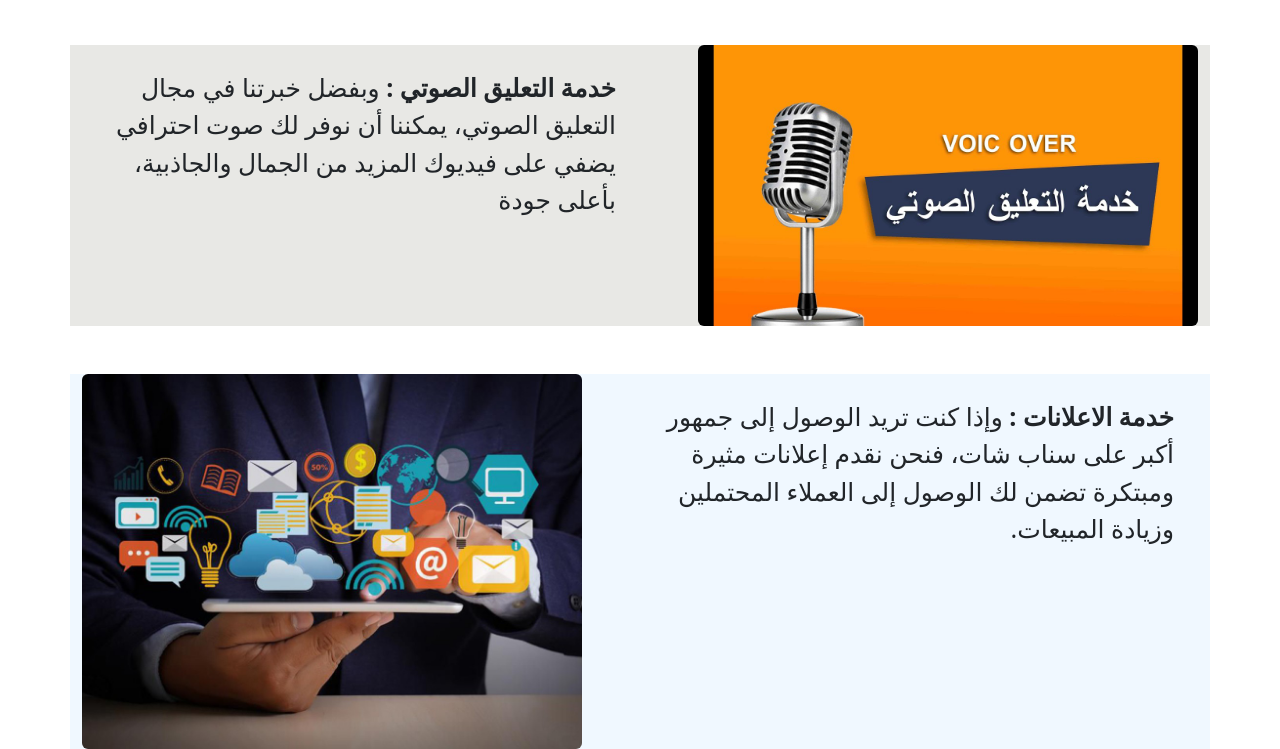
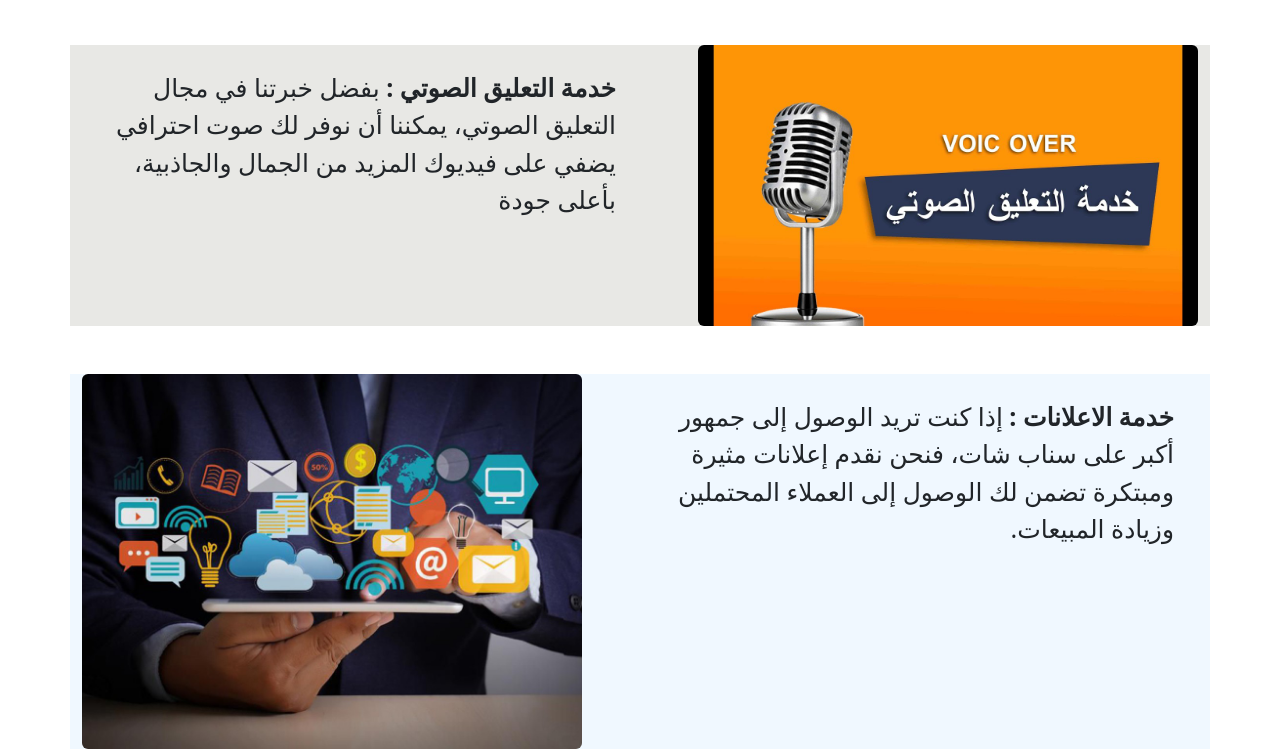
Before and after one commit to ahmedwahba333/sobolLandingPage, a plain HTML site: page index.html in a window 1280 px wide. Shown: the part 1159-1908 px from the top of the page. Drawn offline with nearby package versions, Linux system fonts and the light colour scheme.

Commit message:
paragsEdit0

```diff
--- a/index.html
+++ b/index.html
@@ -76,7 +76,7 @@
                 </a>
             </div>
             <div class="content p-4">
-                <p><strong> خدمة التعليق الصوتي : </strong>وبفضل خبرتنا في مجال التعليق الصوتي، يمكننا أن نوفر لك صوت احترافي يضفي على فيديوك المزيد من الجمال
+                <p><strong> خدمة التعليق الصوتي : </strong>بفضل خبرتنا في مجال التعليق الصوتي، يمكننا أن نوفر لك صوت احترافي يضفي على فيديوك المزيد من الجمال
                     والجاذبية، بأعلى جودة
                 </p>
             </div>
@@ -93,7 +93,7 @@
 
 
             <div class="content p-4">
-                <p><strong> خدمة الاعلانات : </strong>وإذا كنت تريد الوصول إلى جمهور أكبر على سناب شات، فنحن نقدم إعلانات مثيرة ومبتكرة تضمن لك الوصول إلى
+                <p><strong> خدمة الاعلانات : </strong>إذا كنت تريد الوصول إلى جمهور أكبر على سناب شات، فنحن نقدم إعلانات مثيرة ومبتكرة تضمن لك الوصول إلى
                     العملاء المحتملين وزيادة المبيعات.
                 </p>
             </div>
```
